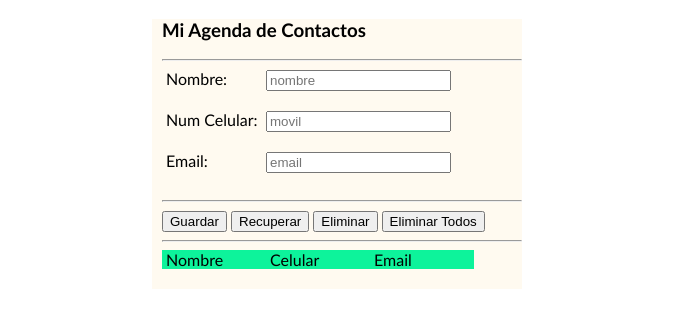
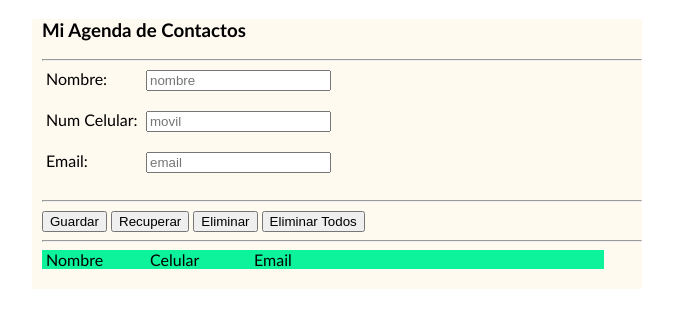
Before and after one commit to fmechan/Dise-oWebGo, a plain HTML site: page Sesion8/AgendaV2/agendav2.html in a window 1280 px wide. Both pictures are taken after a click on the button "Guardar". Shown: the whole page, without its empty margins (303-976 px from the left). Drawn offline with Linux system fonts and the light colour scheme.

Commit message:
respaldo8

```diff
--- a/Sesion8/AgendaV2/agendav2.html
+++ b/Sesion8/AgendaV2/agendav2.html
@@ -21,7 +21,7 @@
             <span>Num Celular: </span>
             <input type="text" placeholder="movil" id="movil"><br><br>
             <span>Email: </span>
-            <input type="text" placeholder="email" id="email" ><br><br>
+            <input type="email" placeholder="email" id="email" ><br><br>
         </form>
         <hr />
         <div>
@@ -33,7 +33,7 @@
         <hr>
         <span class="titu">Nombre</span>
         <span class="titu">Celular</span>
-        <span class="titu">Email</span><br>
+        <span class="titu datosEmail">Email</span><br>
         <ul id="contactos"></ul>
     </div>
     <script type="text/javascript" src="js/agendav2.js"></script>
--- a/Sesion8/AgendaV2/css/agendav2.css
+++ b/Sesion8/AgendaV2/css/agendav2.css
@@ -1,5 +1,5 @@
 #contenedor {
-    width: 360px;
+    width: 600px;
     margin: auto;
     background-color: floralwhite;
     padding-left: 10px;
@@ -30,3 +30,7 @@ ul {
     margin: 0px;
     padding-left: 0px;
 }
+
+.datosEmail{
+    width: 350px;
+}
--- a/Sesion8/AgendaV2/js/agendav2.js
+++ b/Sesion8/AgendaV2/js/agendav2.js
@@ -2,7 +2,14 @@ function guardarDato() {
     var nombre = document.getElementById("nombre").value;
     var movil = document.getElementById("movil").value;
     var email = document.getElementById("email").value;
-    localStorage.setItem(nombre, movil, email);
+
+    const datos ={
+        'movil':movil,
+        'email':email,
+    };
+
+    localStorage.setItem(nombre, JSON.stringify(datos));
+
     document.getElementById("nombre").value = "";
     document.getElementById("movil").value = "";
     document.getElementById("email").value = "";
@@ -12,8 +19,12 @@ function guardarDato() {
 
 function recuperarDato() {
     var nombre= document.getElementById("nombre").value;
-    localStorage.getItem(nombre);
-    document.getElementById("movil").value = localStorage.getItem(nombre);
+
+    let datos = localStorage.getItem(nombre);
+    datos = JSON.parse(datos);
+
+    document.getElementById("movil").value = datos.movil;
+    document.getElementById("email").value = datos.email;
 }
 
 function eliminarDato() {
@@ -34,8 +45,13 @@ function actualizarDatos() {
     } else {
         for (var i = 0; i <= localStorage.length - 1; i++) {
             var key = localStorage.key(i);
-            registro += '<li>' + '<span class="nom">' + key + '</span>'
-            + '<span class="nom">' + localStorage.getItem(key) + '</span>' + '</li><br>';
+            let datos = localStorage.getItem(key);
+            datos = JSON.parse(datos);
+
+            registro += `<li>
+            <span class="nom"> ${key} </span>
+            <span class="nom"> ${datos.movil}</span>
+            <span class="nom datosEmail"> ${datos.email}</span></li><br>`;
         }
     }
     document.getElementById('contactos').innerHTML = registro;
```
